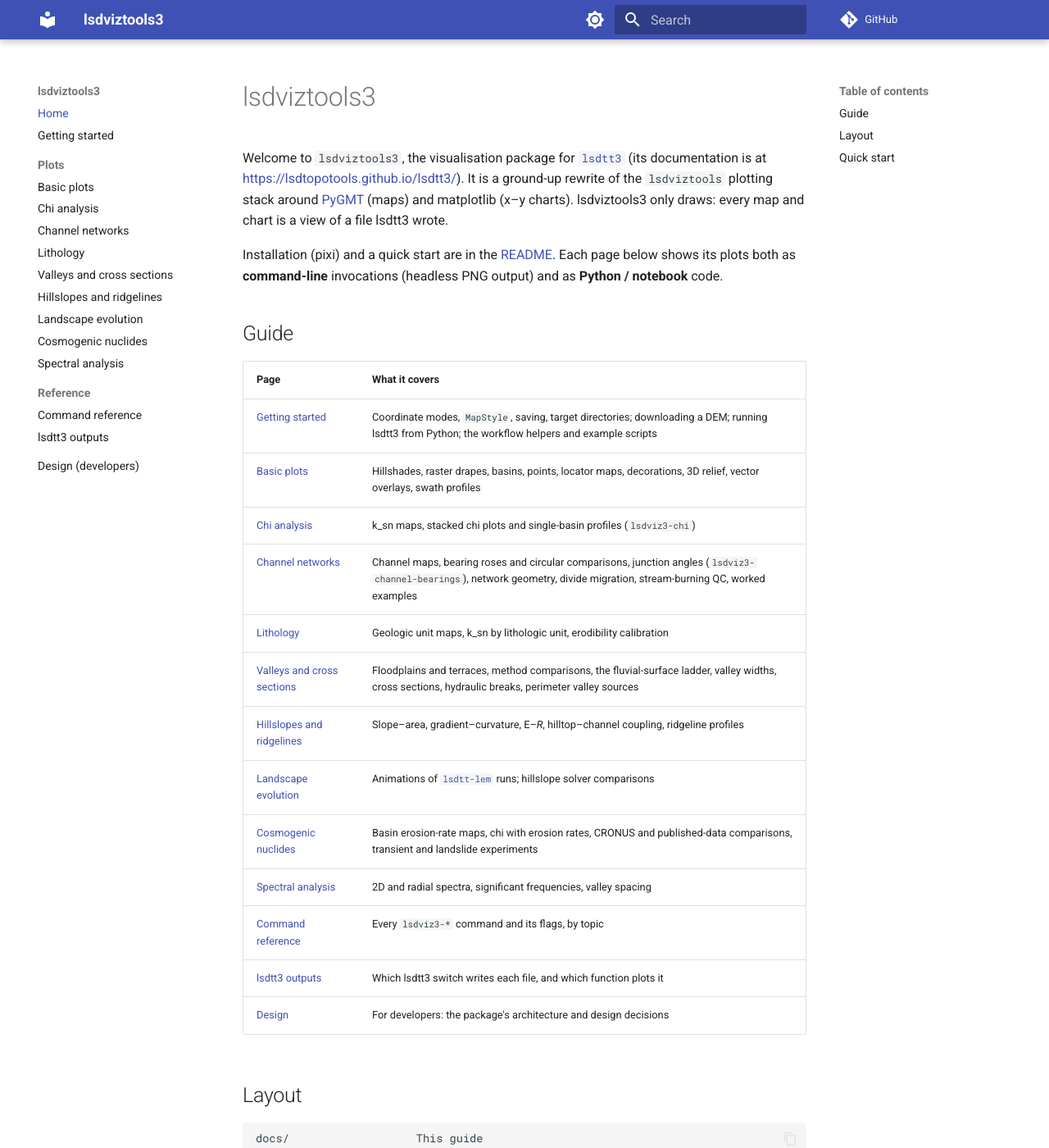
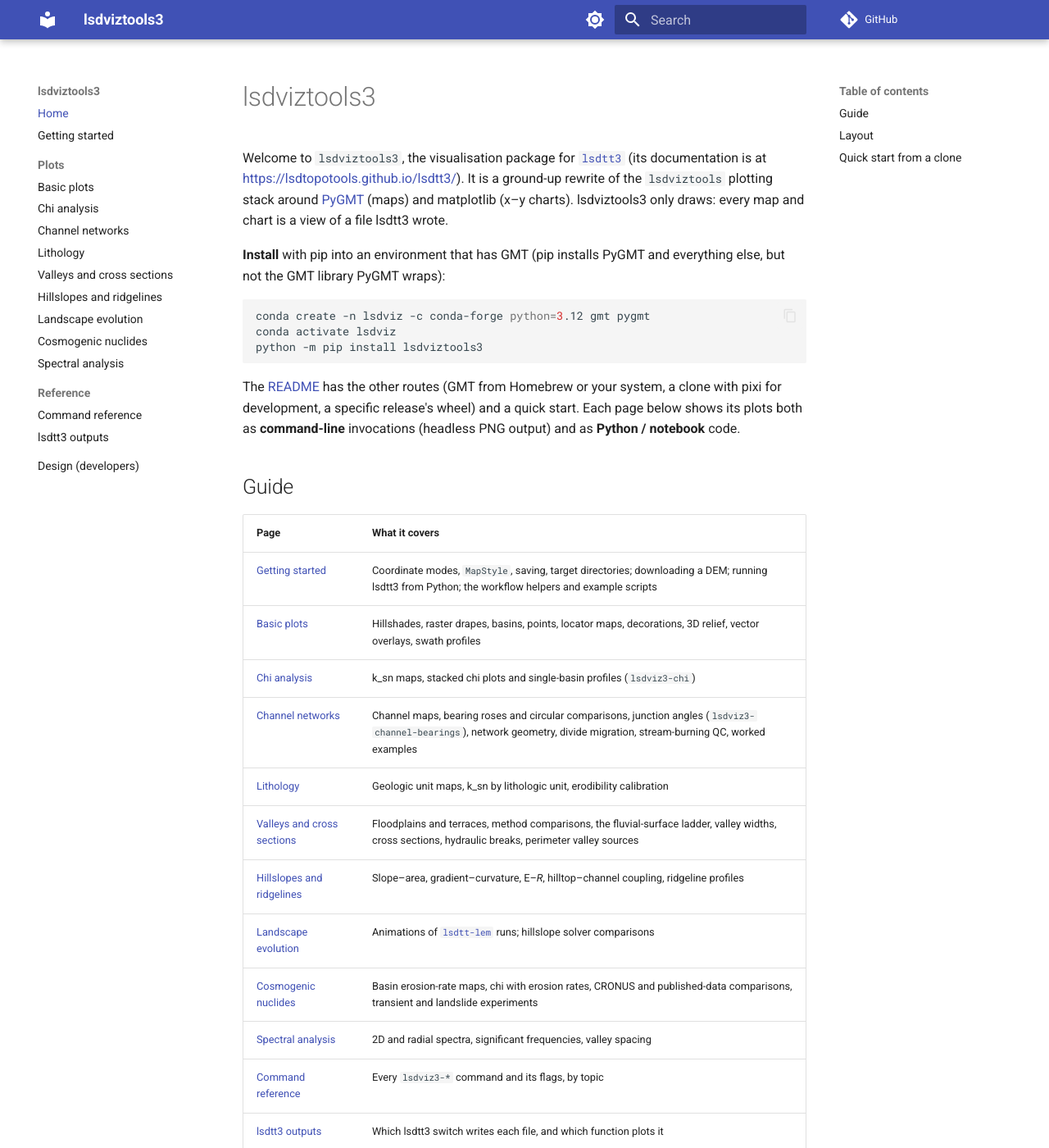
Before and after one commit to LSDtopotools/lsdviztools3, an MkDocs documentation site: the page built from docs/index.md, in a window 1280 px wide and 1400 px high. Shown: the whole window at 82% size. Built offline with MkDocs 1.6.1 and Material for MkDocs 9.7.7, drawn with Linux system fonts in a browser that asks for light colours; comment, search, counter and statistics services are not loaded; some of the changed text lies outside the part shown.

Commit message:
A few changes to get pypi working

````diff
--- a/docs/index.md
+++ b/docs/index.md
@@ -7,8 +7,18 @@ the `lsdviztools` plotting stack around [PyGMT](https://www.pygmt.org/) (maps)
 and matplotlib (x–y charts). lsdviztools3 only draws: every map and chart is a
 view of a file lsdtt3 wrote.
 
-Installation (pixi) and a quick start are in the
-[README](https://github.com/LSDtopotools/lsdviztools3#readme). Each page below
+**Install** with pip into an environment that has GMT (pip installs PyGMT and
+everything else, but not the GMT library PyGMT wraps):
+
+```bash
+conda create -n lsdviz -c conda-forge python=3.12 gmt pygmt
+conda activate lsdviz
+python -m pip install lsdviztools3
+```
+
+The [README](https://github.com/LSDtopotools/lsdviztools3#readme) has the other
+routes (GMT from Homebrew or your system, a clone with pixi for development, a
+specific release's wheel) and a quick start. Each page below
 shows its plots both as **command-line** invocations (headless PNG output) and
 as **Python / notebook** code.
 
@@ -38,7 +48,7 @@ examples/               End-to-end scripts (channel bearings, faults, cosmo, ...
 lsdviztools3/           io (data) · render (PyGMT maps) · charts (matplotlib) · cli (headless) · workflows
 ```
 
-## Quick start
+## Quick start from a clone
 
 ```bash
 # one-time install of project env + editable package
````
Also changed, not shown: README.md (+47 -33 lines), 1 other file.
